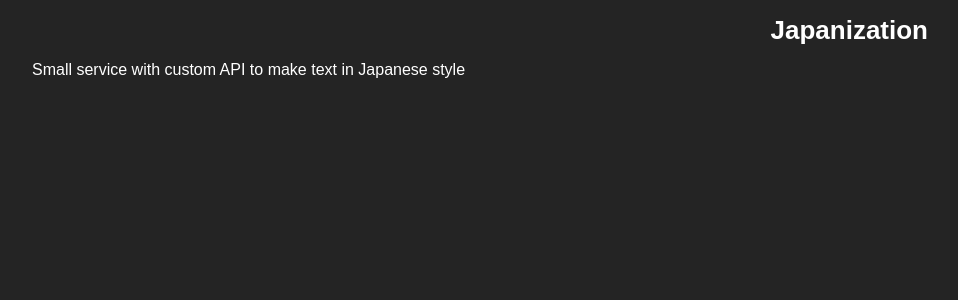
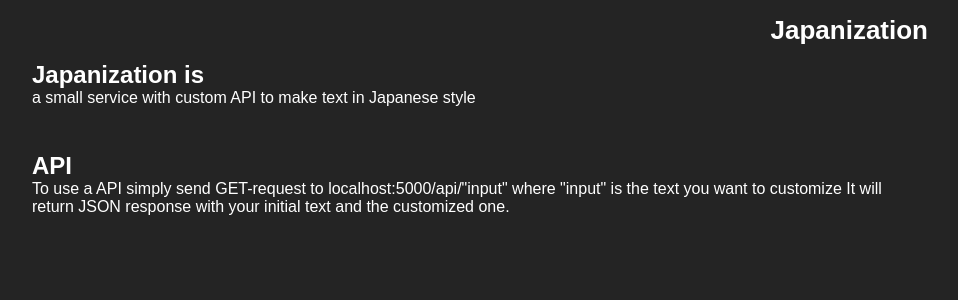
Before and after one commit to ZenBt/japanizator-flask, a Flask app: page /about in a window 1280 px wide. Shown: the top 300 px of the page, without its empty margins (160-1118 px from the left). Run offline with Flask 2, Linux system fonts and the light colour scheme.

Commit message:
added /about page, improved index and 404 pages

```diff
--- a/static/css/style.css
+++ b/static/css/style.css
@@ -118,6 +118,19 @@ textarea:focus {
 	border-color: #038387;
 }
 
+div.not-found {
+	text-align: center;
+}
+img.not-found {
+    max-width: 45%;
+	object-fit: fill;
+    height:auto;
+}
+
+div.about{
+	margin-bottom: 5%;
+}
+
 @media screen and (min-width: 992px) {
 
 h1 {
--- a/templates/404.html
+++ b/templates/404.html
@@ -1,5 +1,7 @@
 {% extends 'base.html'%}
 {% block content %}
-<h2 class="not-found">Error 404</h2>
+<div class="not-found">
+<h2 class="not-found">404</h2>
 <h3 class="not-found">Страница не найдена</h3>
+<img src="{{url_for('static', filename='img/404.jpg')}}" alt="" class="not-found"></div>
 {% endblock content%}
--- a/templates/about.html
+++ b/templates/about.html
@@ -1,4 +1,12 @@
 {% extends 'base.html'%}
 {% block content %}
-<p>Small service with custom API to make text in Japanese style</p>
+<h2>Japanization is</h2>
+<div class="about">
+<p >a small service with custom API to make text in Japanese style
+</p></div>
+<h2>API</h2>
+<div class="about">
+<p>To use a API simply send GET-request to localhost:5000/api/"input" where "input" is the text you want to customize
+    It will return JSON response with your initial text and the customized one.
+</p></div>
 {% endblock content%}
--- a/templates/index.html
+++ b/templates/index.html
@@ -12,4 +12,8 @@
 		<a class="copy" onclick="copybutton()">Copy</a>
 		<a class="clear" onclick="clearText()">Clear</a>
 </form>
+<footer>
+<h1>
+<a href="{{url_for('about')}}">About Japanization</a></h1>
+</footer>
 {% endblock content%}
```
Also changed, not shown: static/img/404.jpg (added).
